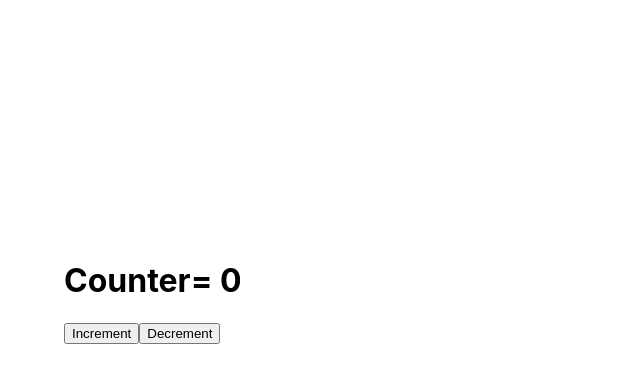
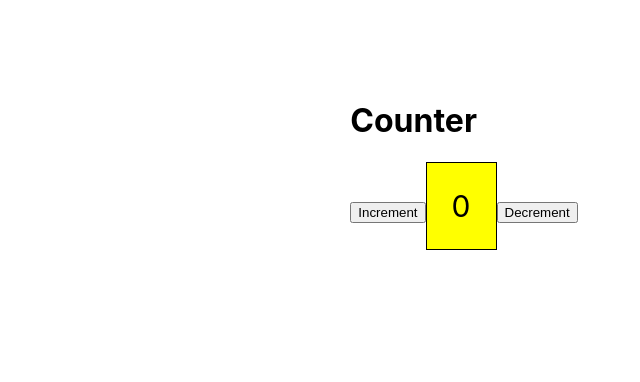
Before and after one commit to Chris1998c/React, a React (Create React App) app: page / in a window 1280 px wide. Shown: the top 382 px of the page, without its empty margins (176-816 px from the left). Built offline with nearby package versions, Linux system fonts and the light colour scheme.

Commit message:
exercise61

```diff
--- a/src/App.css
+++ b/src/App.css
@@ -1,16 +1,5 @@
 .App{
-  width: 300px;
-  padding: 20vh;
-  margin: 10vh;
-
+  display: flex;
+  justify-content: center;
+  margin-top: 5rem;
 }
-
-.bottone{
-  width: 150px;
-  border-radius: 5px;
-}
-
-.content{
-  font-size: 20px;
-  font-weight: bold;
-}
--- a/src/Counter.jsx
+++ b/src/Counter.jsx
@@ -1,43 +1,35 @@
-import { useState, useEffect, useRef } from "react";
+import { useState,} from "react";
 
 
-export function Counter({ initialValue }) {
+export function Counter() {
 
-    const [count, setCount] = useState(initialValue);
+    const [count, setCount] = useState(0);
 
-    const direction = useRef("");
+  const increment = () => {
+    setCount(count + 1);
+  };
+
+  const decrement = () => {
+    setCount(count - 1);
+  };
 
 
-    useEffect(() => {
-        if (count > initialValue) {
-            direction.current = "UP"
-        } else if (count < initialValue) {
-            direction.current = "DOWN"
-        }
-    }, [count, initialValue]);
+  const counterStyle = {
+    fontSize: '30px',
+    backgroundColor: 'yellow',
+    padding: '25px',
+    border: '1px solid black',
+    display: 'inline-block',
+  };
 
 
-    useEffect(() => {
-        console.log(direction.current);
-    // eslint-disable-next-line react-hooks/exhaustive-deps
-    }, [direction.current]);
+  return (
+    <div>
+      <h1>Counter</h1>
+      <button onClick={increment}>Increment</button>
+      <span style={counterStyle}>{count}</span>
+      <button onClick={decrement}>Decrement</button>
 
-
-
-    const handleIncrement = () => {
-        setCount(count + 1);
-    }
-
-    const handleDecrement = () => {
-        setCount(count - 1);
-    }
-
-    return(
-        <div>
-            <h1>Counter= {count}</h1>
-            <button onClick={handleIncrement}> Increment</button>
-            <button onClick={handleDecrement}> Decrement</button>
-        </div>
-    )
-
-}
+    </div>
+  );
+};
```
